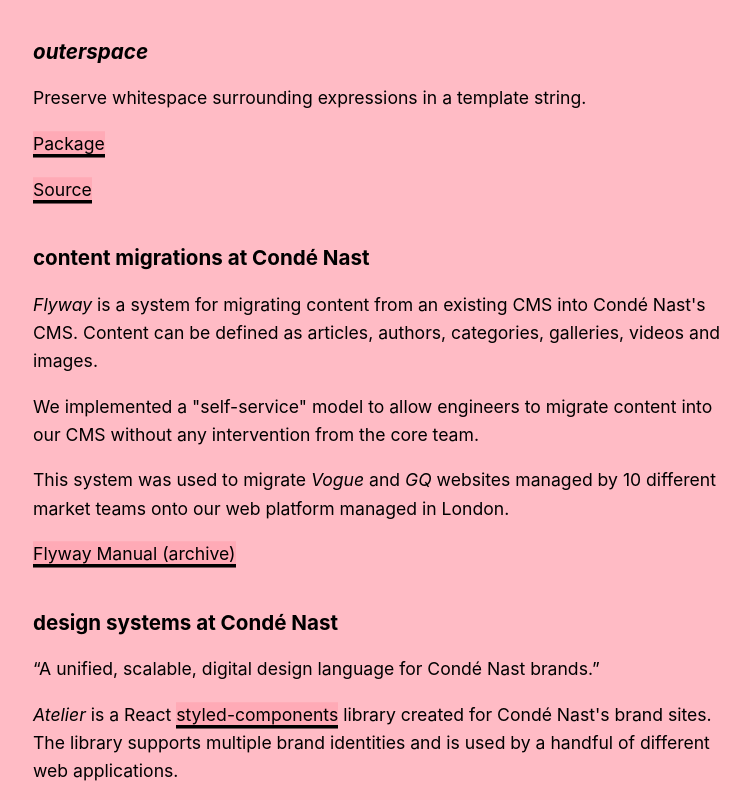
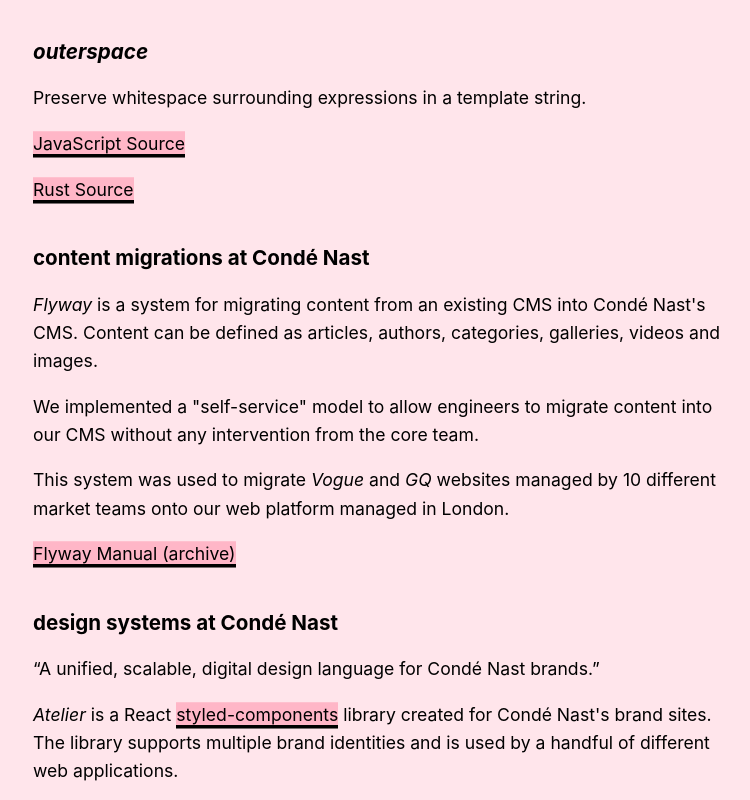
Before and after one commit to stefee/stef-next, a Next.js app: page / in a window 1280 px wide. Shown: the part 1160-1960 px from the top of the page, without its empty margins (255-1005 px from the left). Built offline with nearby package versions, Linux system fonts and the light colour scheme.

Commit message:
2021 update

```diff
--- a/pages/index.js
+++ b/pages/index.js
@@ -33,8 +33,8 @@
         <p><a href="https://github.com/stefee/letter-press">Source</a></p>
         <h3 id="outerspace"><em>outerspace</em></h3>
         <p>Preserve whitespace surrounding expressions in a template string.</p>
-        <p><a href="https://www.npmjs.com/package/outerspace">Package</a></p>
-        <p><a href="https://github.com/stefee/outerspace">Source</a></p>
+        <p><a href="https://github.com/stefee/outerspace">JavaScript Source</a></p>
+        <p><a href="https://github.com/stefee/outerspace-rs">Rust Source</a></p>
         <h3 id="content-migrations-at-conde-nast">content migrations at Condé Nast</h3>
         <p><em>Flyway</em> is a system for migrating content from an existing CMS into Condé Nast's CMS. Content can be defined as articles, authors, categories, galleries, videos and images.</p>
         <p>We implemented a "self-service" model to allow engineers to migrate content into our CMS without any intervention from the core team.</p>
@@ -76,7 +76,7 @@
         }
 
         html {
-          background-color: #ffbbc5;
+          background-color: #ffe5eb;
           font-size: 1.1rem;
         }
 
@@ -94,13 +94,8 @@
         }
 
         a {
-          background-color: #ffaab6;
-          box-shadow: 0 -0.1rem #ffaab6, 0 0.2rem #000;
-        }
-
-        a:hover {
-          background-color: #ff9aa8;
-          box-shadow: 0 -0.1rem #ff9aa8, 0 0.2rem #000;
+          background-color: #ffb6c7;
+          box-shadow: 0 -0.1rem #ffb6c7, 0 0.2rem #000;
         }
 
         a:focus {
```
Also changed, not shown: 1 other file (tests, documents, lock files or other folders).
